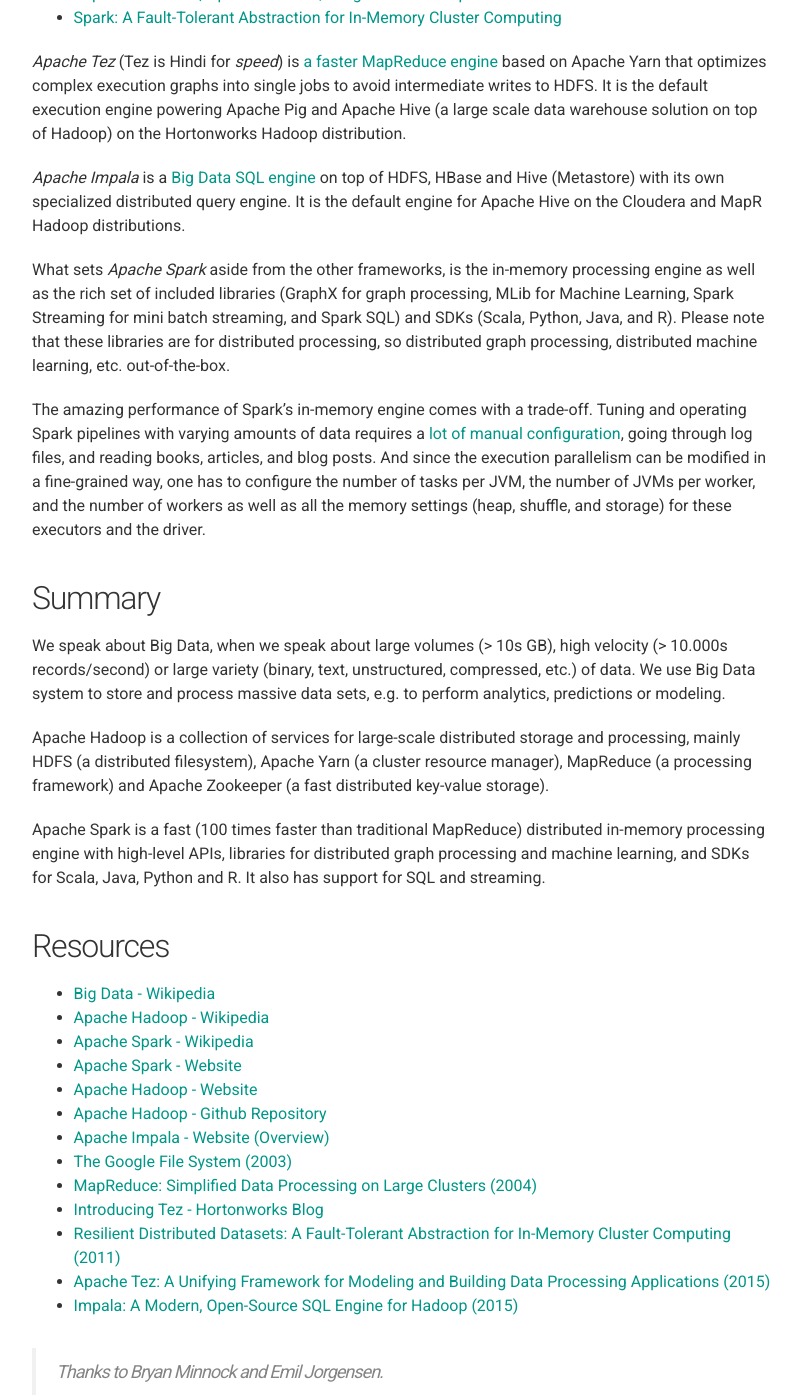
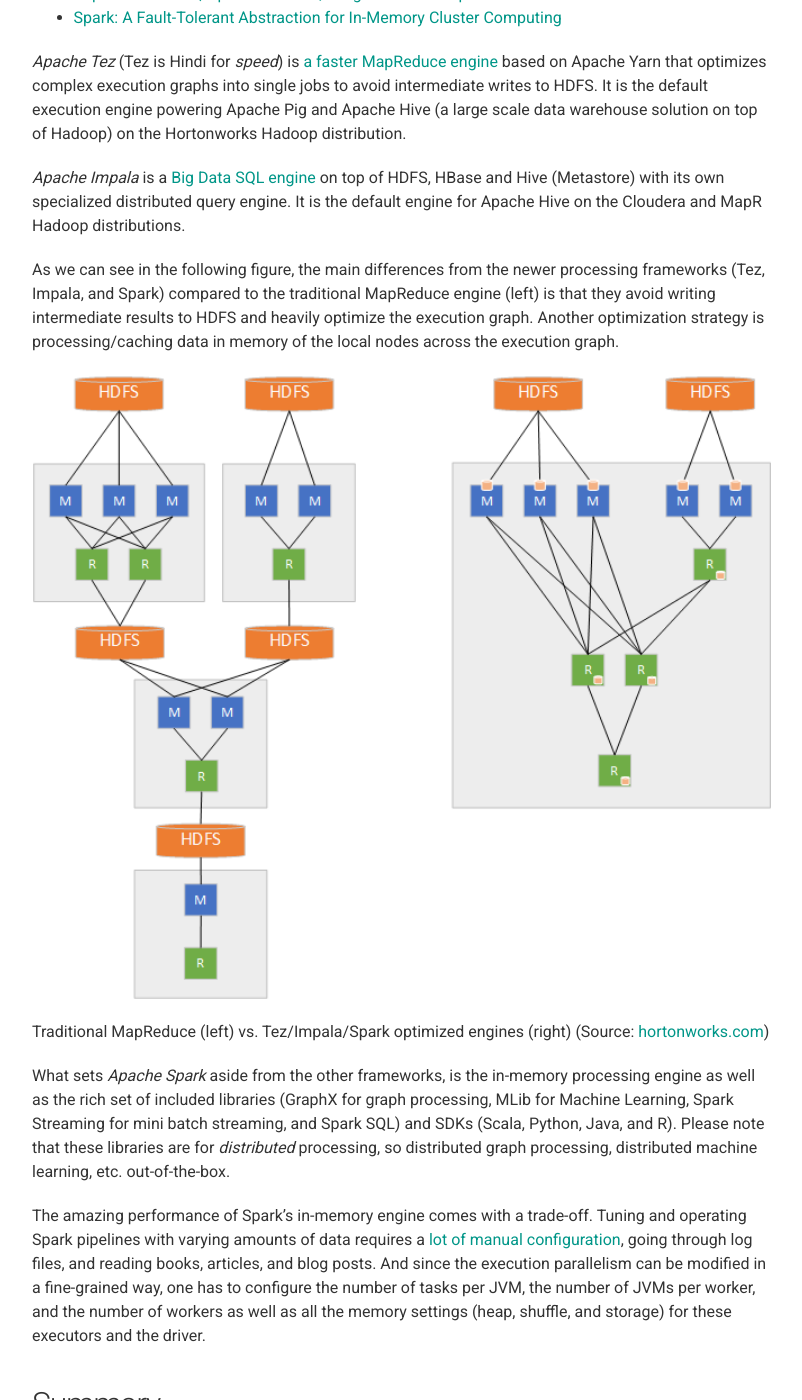
Before and after one commit to chaosmail/chaosmail.github.com, a Jekyll site: the page built from _posts/2018-08-07-intro-to-bigdata-hadoop-and-spark.md, in a window 1280 px wide and 1400 px high, scrolled down 4219 px. Shown: the whole window, without its empty margins (238-1040 px from the left). Built offline with Jekyll 4.4.1, drawn with Linux system fonts in a browser that asks for light colours; nearby versions of some CDN libraries; comment, search, counter and statistics services are not loaded; some of the changed text lies outside the part shown.

Commit message:
add figure

```diff
--- a/_posts/2018-08-07-intro-to-bigdata-hadoop-and-spark.md
+++ b/_posts/2018-08-07-intro-to-bigdata-hadoop-and-spark.md
@@ -102,7 +102,7 @@
 
 [Apache Spark][spark-web] got [popular in 2014][spark-wiki] as a fast general-purpose compute framework for distributed processing which claimed to be more than 100 times faster than the traditional MapReduce implementation. It provides high level operations for working with distributed data sets which are optimized and executed in-memory of the cluster nodes. Spark runs on top of multiple resource managers such as Yarn or Mesos and can even run locally as a single process (standalone execution mode).
 
-Conceptually, Spark is similar to the other distributed processing frameworks:
+Conceptually, Spark's execution engine is similar to the other distributed processing frameworks:
 
 * [MapReduce: Simplified Data Processing on Large Clusters][mapreduce-paper]
 * [Tez: A Unifying Framework for Modeling and Building Data Processing Applications][tez-paper]
@@ -113,7 +113,13 @@
 
 *Apache Impala* is a [Big Data SQL engine][impala-web-overview] on top of HDFS, HBase and Hive (Metastore) with its own specialized distributed query engine. It is the default engine for Apache Hive on the Cloudera and MapR Hadoop distributions.
 
-What sets *Apache Spark* aside from the other frameworks, is the in-memory processing engine as well as the rich set of included libraries (GraphX for graph processing, MLib for Machine Learning, Spark Streaming for mini batch streaming, and Spark SQL) and SDKs (Scala, Python, Java, and R). Please note that these libraries are for distributed processing, so distributed graph processing, distributed machine learning, etc. out-of-the-box.
+As we can see in the following figure, the main differences from the newer processing frameworks (Tez, Impala, and Spark) compared to the traditional MapReduce engine (left) is that they avoid writing intermediate results to HDFS and heavily optimize the execution graph. Another optimization strategy is processing/caching data in memory of the local nodes across the execution graph.
+
+![MapReduce vs. Tez/Impala/Spark]({{ site.baseurl }}/images/hadoop/mr_tez_spark.png "MapReduce vs. Tez/Impala/Spark"){: .image-col-1}
+
+Traditional MapReduce (left) vs. Tez/Impala/Spark optimized engines (right) (Source: [hortonworks.com][tez-blog])
+
+What sets *Apache Spark* aside from the other frameworks, is the in-memory processing engine as well as the rich set of included libraries (GraphX for graph processing, MLib for Machine Learning, Spark Streaming for mini batch streaming, and Spark SQL) and SDKs (Scala, Python, Java, and R). Please note that these libraries are for *distributed* processing, so distributed graph processing, distributed machine learning, etc. out-of-the-box.
 
 The amazing performance of Spark's in-memory engine comes with a trade-off. Tuning and operating Spark pipelines with varying amounts of data requires a [lot of manual configuration](https://spark.apache.org/docs/latest/tuning.html), going through log files, and reading books, articles, and blog posts. And since the execution parallelism can be modified in a fine-grained way, one has to configure the number of tasks per JVM, the number of JVMs per worker, and the number of workers as well as all the memory settings (heap, shuffle, and storage) for these executors and the driver.
 
```
Also changed, not shown: images/hadoop/mr_tez_spark.png (added).
